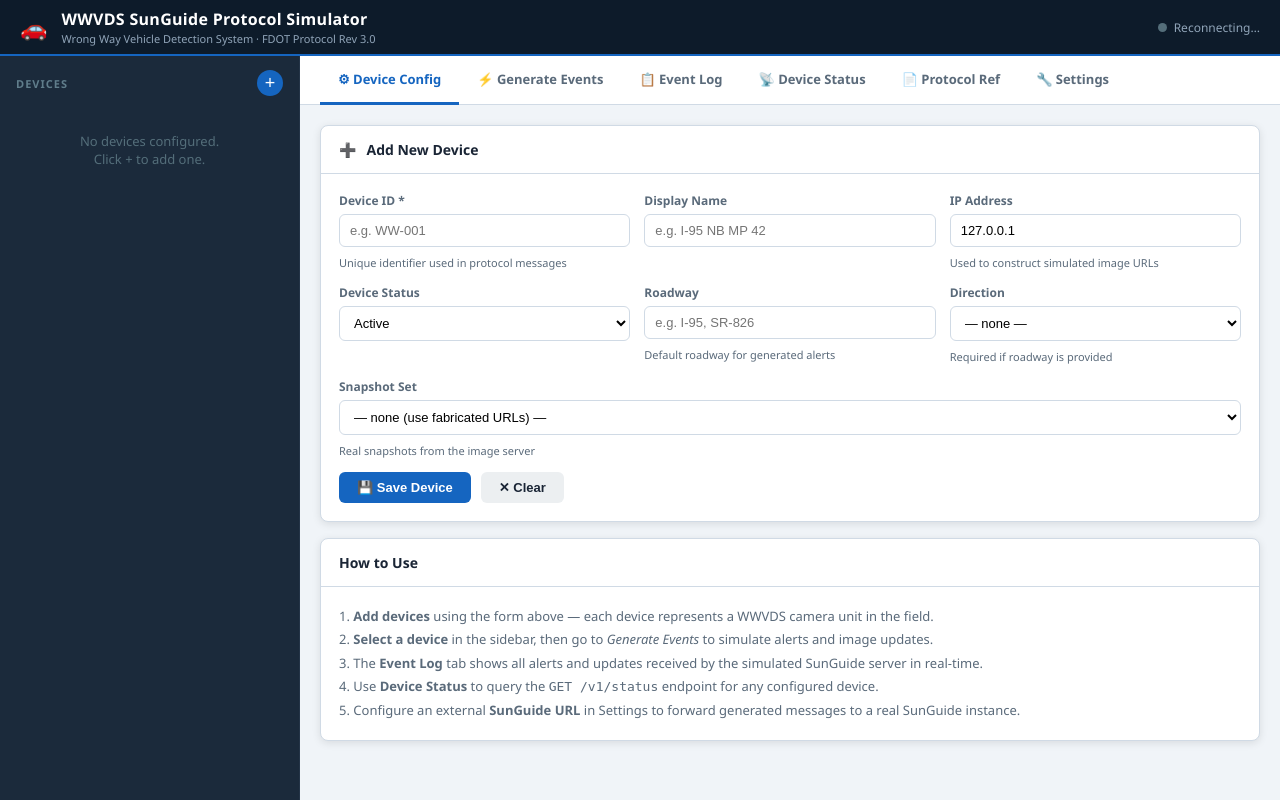
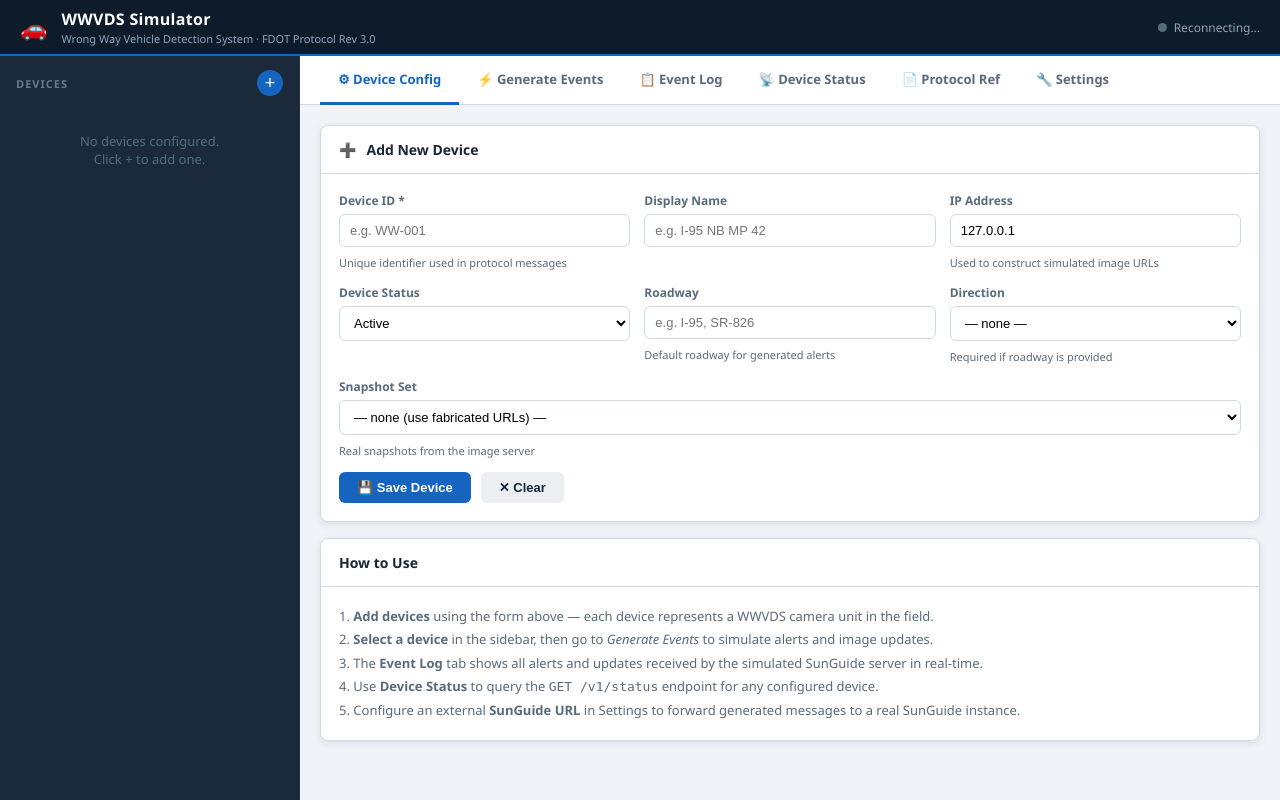
Before and after one commit to dunthorn/wwvds-simulator, a Flask app: page / in a window 1280 px wide. Run offline with Flask 3, Linux system fonts and the light colour scheme; data that the repository does not hold is empty.

Commit message:
Minor language edits in template.

```diff
--- a/templates/index.html
+++ b/templates/index.html
@@ -3,7 +3,7 @@
 <head>
 <meta charset="UTF-8">
 <meta name="viewport" content="width=device-width, initial-scale=1.0">
-<title>WWVDS SunGuide Protocol Simulator</title>
+<title>WWVDS Simulator</title>
 <style>
 /* ── Reset & base ── */
 *, *::before, *::after { box-sizing: border-box; margin: 0; padding: 0; }
@@ -198,7 +198,7 @@ html, body { height: 100%; font-family: 'Segoe UI', system-ui, sans-serif; font-
   <header class="header">
     <div class="header-logo">🚗</div>
     <div>
-      <div class="header-title">WWVDS SunGuide Protocol Simulator</div>
+      <div class="header-title">WWVDS Simulator</div>
       <div class="header-sub">Wrong Way Vehicle Detection System · FDOT Protocol Rev 3.0</div>
     </div>
     <div class="header-spacer"></div>
```
